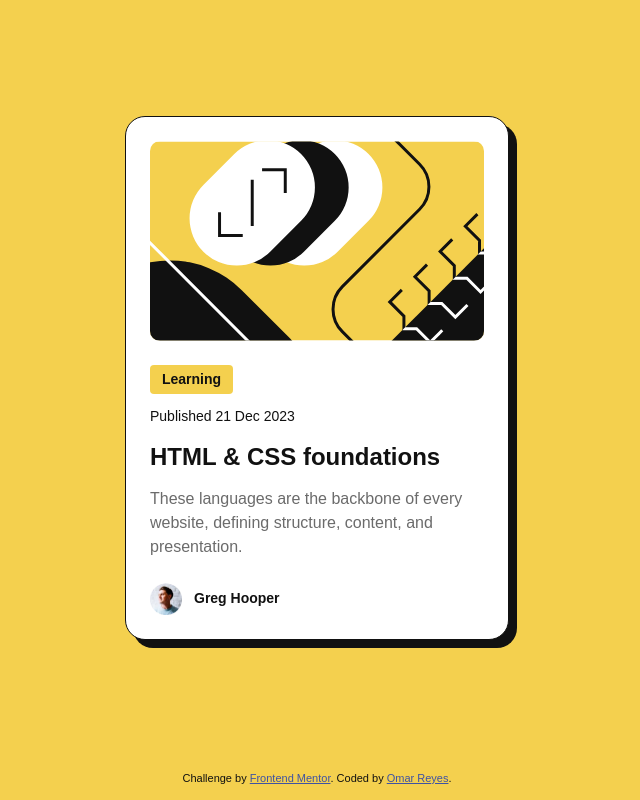
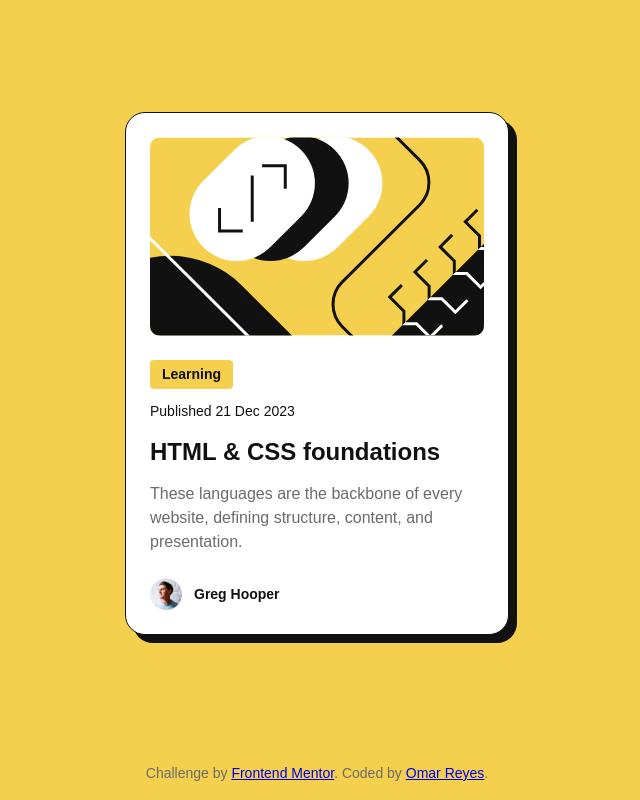
Before and after one commit to OmarReyesC/frontend-mentor-blog-preview-card, a plain HTML site: page index.html in a window 1280 px wide. Shown: the whole page, without its empty margins (323-963 px from the left). Drawn offline with Linux system fonts and the light colour scheme; a web font is replaced by a local one.

Commit message:
Adjustments

```diff
--- a/index.html
+++ b/index.html
@@ -3,16 +3,10 @@
 <head>
   <meta charset="UTF-8">
   <meta name="viewport" content="width=device-width, initial-scale=1.0"> <!-- displays site properly based on user's device -->
-  <link rel="stylesheet" href="/styles.css">
+  <link rel="stylesheet" href="./styles.css">
   <link rel="icon" type="image/png" sizes="32x32" href="./assets/images/favicon-32x32.png">
 
   <title>Frontend Mentor | Blog preview card</title>
-
-  <!-- Feel free to remove these styles or customise in your own stylesheet 👍 -->
-  <style>
-    .attribution { font-size: 11px; text-align: center; }
-    .attribution a { color: hsl(228, 45%, 44%); }
-  </style>
 </head>
 <body>
   <main>
@@ -34,8 +28,8 @@
   </main>
 
   <footer class="attribution">
-    <p>Challenge by <a href="https://www.frontendmentor.io?ref=challenge" target="_blank">Frontend Mentor</a>.
-    Coded by <a href="https://twitter.com/reyesapiens">Omar Reyes</a>.</p>
+    <p class="text-preset-3">Challenge by <a href="https://www.frontendmentor.io?ref=challenge" target="_blank">Frontend Mentor</a>.
+    Coded by <a href="https://twitter.com/reyesapiens" target="_blank">Omar Reyes</a>.</p>
   </footer>
 </body>
 </html>
--- a/styles.css
+++ b/styles.css
@@ -108,6 +108,8 @@ main {
     height: 2rem;
 }
 
-footer {
+.attribution {
     padding: 1rem;
+    text-align: center;
+    color: var(--color-gray-500);
 }
```
Also changed, not shown: 1 other file.
